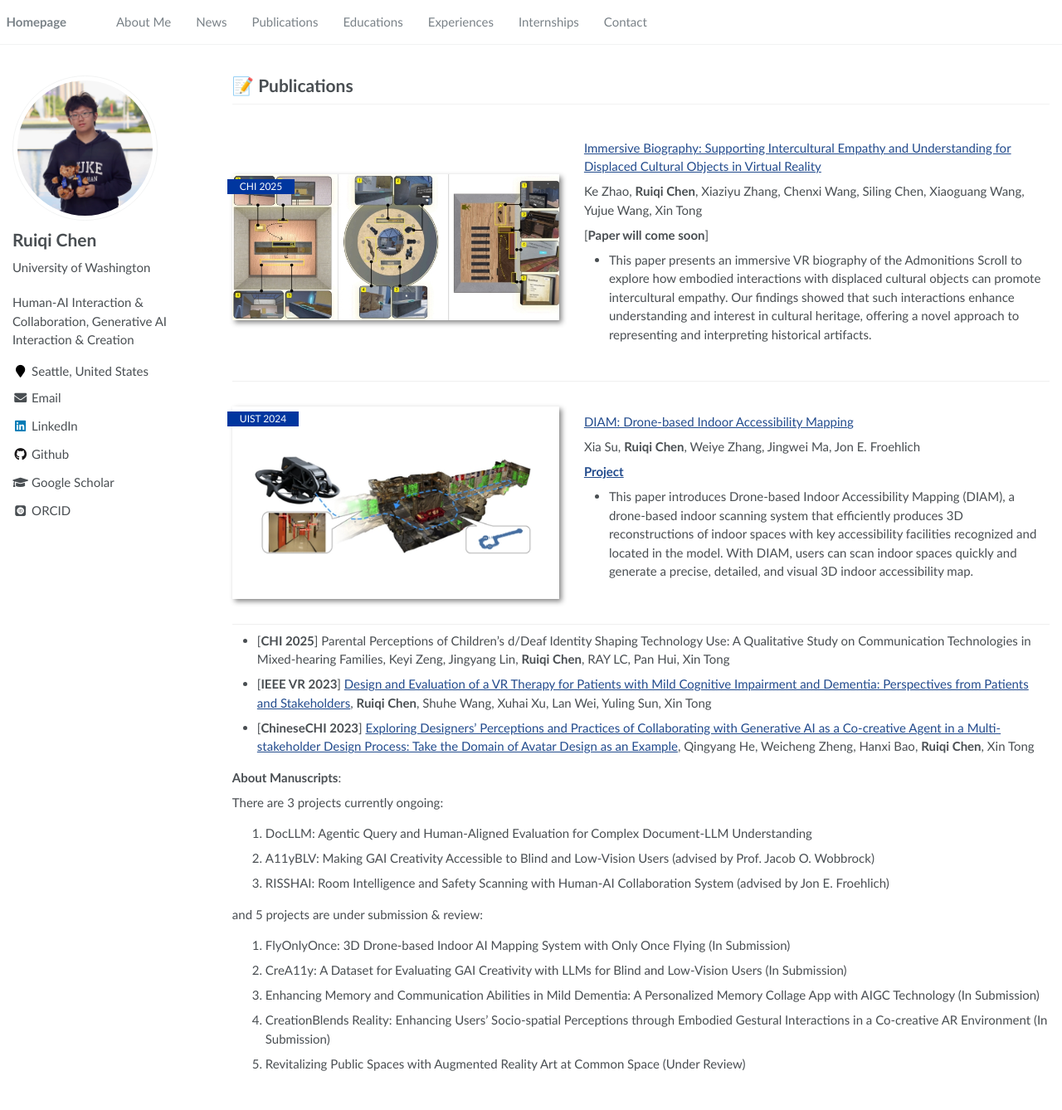
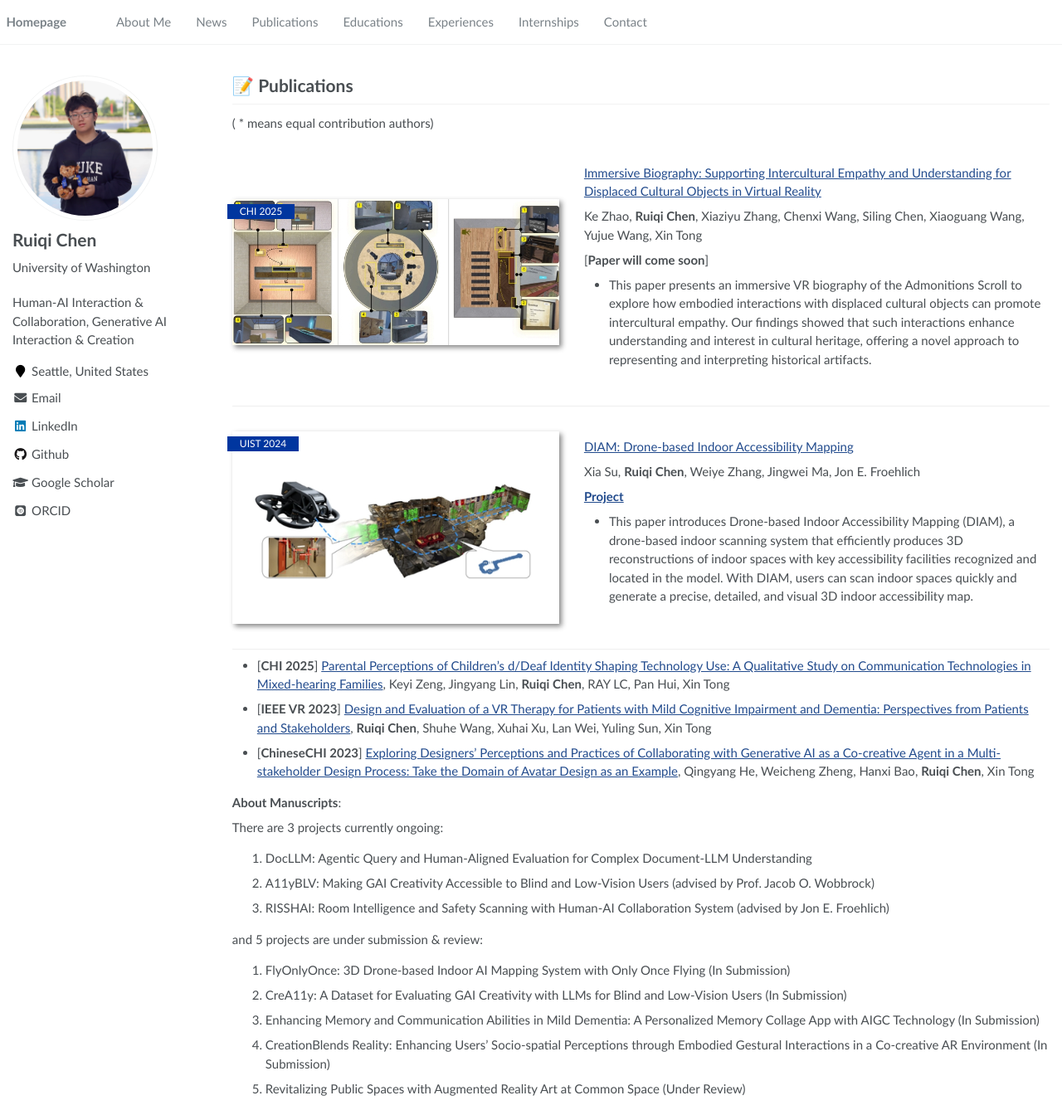
Before and after one commit to Ruiqi-Chen-0216/Ruiqi-Chen-0216.github.io, a Jekyll site: the page built from _pages/publications.md, in a window 1280 px wide and 1338 px high. Shown: the whole window at 83% size. Built offline with Jekyll 4.4.1, drawn with Linux system fonts in a browser that asks for light colours; some web fonts are replaced.

Commit message:
Update publications.md

```diff
--- a/_pages/publications.md
+++ b/_pages/publications.md
@@ -8,10 +8,12 @@
 
 # 📝 Publications
 
+( * means equal contribution authors)
+
 <div class='paper-box'><div class='paper-box-image'><div><div class="badge">CHI 2025</div><img src='images/NSZT.png' alt="sym" width="100%"></div></div>
 <div class='paper-box-text' markdown="1">
 
-[Immersive Biography: Supporting Intercultural Empathy and Understanding for Displaced Cultural Objects in Virtual Reality](https://ruiqichen338.github.io/)
+[Immersive Biography: Supporting Intercultural Empathy and Understanding for Displaced Cultural Objects in Virtual Reality](https://doi.org/10.1145/3706598.3714303)
 
 Ke Zhao, **Ruiqi Chen**, Xiaziyu Zhang, Chenxi Wang, Siling Chen, Xiaoguang Wang, Yujue Wang, Xin Tong
 
@@ -33,28 +35,15 @@
 </div>
 
 
-
-<!-- <div class='paper-box'><div class='paper-box-image'><div><div class="badge">IEEEVR 2023</div><img src='images/DementiaVR_DKU.png' alt="sym" width="100%"></div></div>
-<div class='paper-box-text' markdown="1">
-
-[Design and Evaluation of a VR Therapy for Patients with Mild Cognitive Impairment and Dementia: Perspectives from Patients and Stakeholders](https://ieeexplore.ieee.org/document/10108617/)
-
-**Ruiqi Chen**, Shuhe Wang, Xuhai Xu, Lan Wei, Yuling Sun, Xin Tong
-
-[**Project**](https://ieeexplore.ieee.org/document/10108617/) <strong><span class='show_paper_citations' data='DhtAFkwAAAAJ:ALROH1vI_8AC'></span></strong>
-- This paper explores the use of Virtual Reality technology to enhance cognitive therapies for patients with mild cognitive impairment and mild dementia, incorporating insights from both patients and key stakeholders like caregivers and therapists to improve therapy design and effectiveness.
-</div>
-</div> -->
-
-
 <!-- - [**WACV 2025**] What's Happening" - A Human-centered Multimodal Interpreter Explaining the Actions of Autonomous Vehicles, (camera-ready version coming soon) -->
 
-- [**CHI 2025**] Parental Perceptions of Children's d/Deaf Identity Shaping Technology Use: A Qualitative Study on Communication Technologies in Mixed-hearing Families, Keyi Zeng, Jingyang Lin, **Ruiqi Chen**, RAY LC, Pan Hui, Xin Tong
+<!-- - [**CHI 2025**] GestoBrush: Enhancing Graffiti Artists’ Digital Creation Experience with Embodied AR Interactions, **Ruiqi Chen**, Qingyang He, Hanxi Bao, Jung E. Choi, Xin Tong -->
 
+- [**CHI 2025**] [Parental Perceptions of Children's d/Deaf Identity Shaping Technology Use: A Qualitative Study on Communication Technologies in Mixed-hearing Families](https://doi.org/10.1145/3706599.3719753), Keyi Zeng, Jingyang Lin, **Ruiqi Chen**, RAY LC, Pan Hui, Xin Tong
 
 - [**IEEE VR 2023**] [Design and Evaluation of a VR Therapy for Patients with Mild Cognitive Impairment and Dementia: Perspectives from Patients and Stakeholders](https://ieeexplore.ieee.org/document/10108617/), **Ruiqi Chen**, Shuhe Wang, Xuhai Xu, Lan Wei, Yuling Sun, Xin Tong
 
-- [**ChineseCHI 2023**] [Exploring Designers’ Perceptions and Practices of Collaborating with Generative AI as a Co-creative Agent in a Multi-stakeholder Design Process: Take the Domain of Avatar Design as an Example](https://dl.acm.org/doi/fullHtml/10.1145/3629606.3629675), Qingyang He, Weicheng Zheng, Hanxi Bao, **Ruiqi Chen**, Xin Tong
+- [**ChineseCHI 2023**] [Exploring Designers' Perceptions and Practices of Collaborating with Generative AI as a Co-creative Agent in a Multi-stakeholder Design Process: Take the Domain of Avatar Design as an Example](https://dl.acm.org/doi/fullHtml/10.1145/3629606.3629675), Qingyang He, Weicheng Zheng, Hanxi Bao, **Ruiqi Chen**, Xin Tong
 
 
 
```
